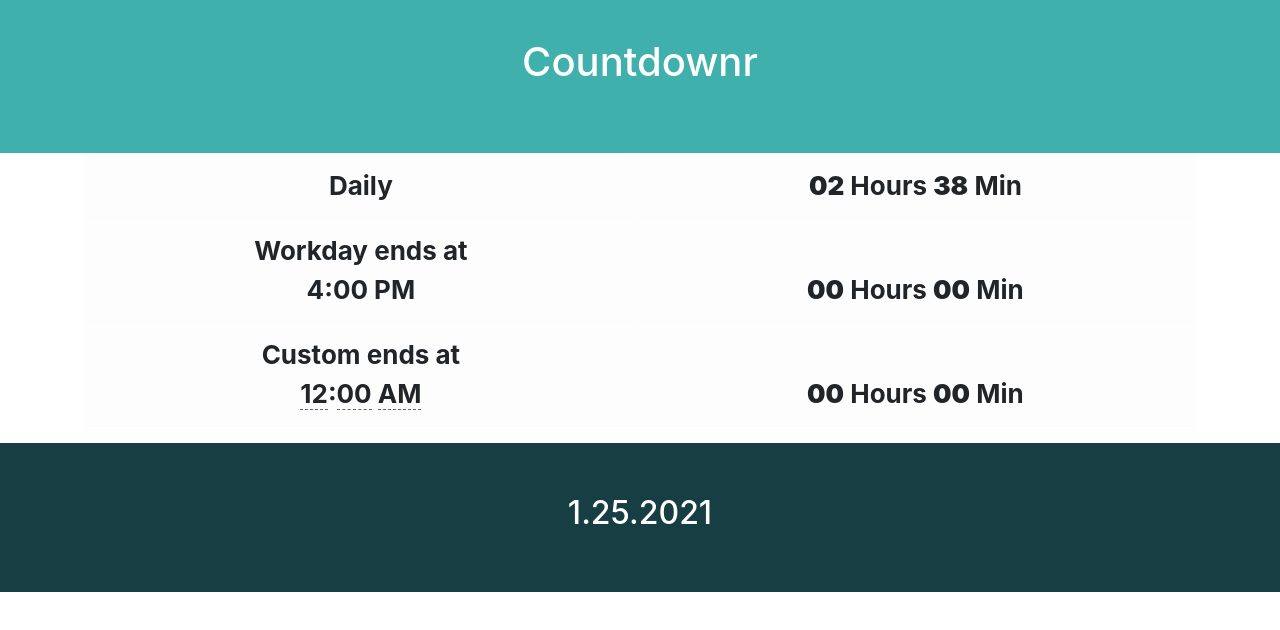
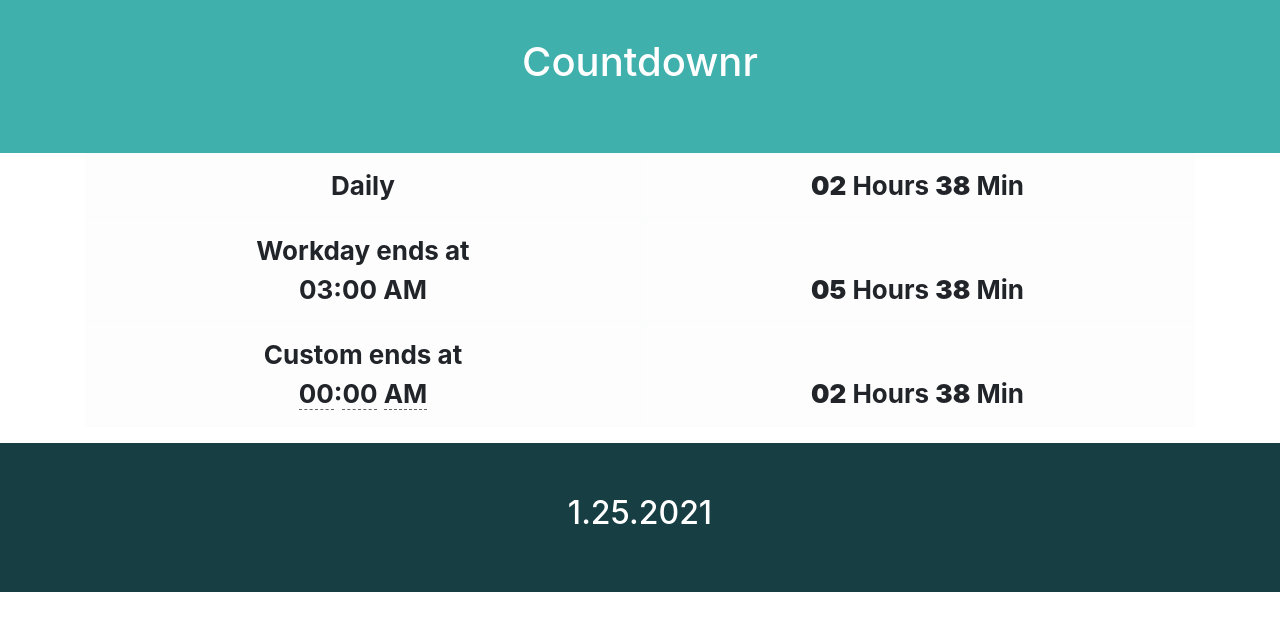
Before and after one commit to derekwolters/cntdwnr, a React (Create React App) app: page /dashboard in a window 1280 px wide. Shown: the top 630 px of the page. Built offline with nearby package versions, Linux system fonts and the light colour scheme.

Commit message:
add ability to update custom timer

```diff
--- a/src/dashboard/Dashboard.js
+++ b/src/dashboard/Dashboard.js
@@ -8,10 +8,10 @@ export const DashboardPage = (props) => {
     const year = (currentDate.getFullYear());
     const month = (currentDate.getMonth() < 10 ? currentDate.getMonth()+'1' : currentDate.getMonth());
     const day = (currentDate.getDate());
-    const workdayEndHour = '16';
+    const workdayEndHour = '03';
     const workdayEndMinute = '00';
 
-    const [customDefaultHour, setCustomHour] = useState('12');
+    const [customDefaultHour, setCustomHour] = useState('00');
     const [customDefaultMinute, setCustomMinute] = useState('00');
     const [customDefaultPeriod, setCustomPeriod] = useState('AM');
 
@@ -39,7 +39,10 @@ export const DashboardPage = (props) => {
                             workdayEndHour -'12' + ':' + workdayEndMinute + ' PM'}
                         </th>
                         <th><Countdowner date=
-                            {`${year}-${month}-${day}T${workdayEndHour}:${workdayEndMinute}:00`}/></th>
+                            {workdayEndHour > currentDate.getHours ?
+                            `${year}-${month}-${day}T${workdayEndHour}:${workdayEndMinute}:00`:
+                            `${year}-${month}-${day+1}T${workdayEndHour}:${workdayEndMinute}:00`}/>
+                        </th>
                     </tr>
                 </thead>
                 <thead>
@@ -50,7 +53,9 @@ export const DashboardPage = (props) => {
                             <InlineEdit text={customDefaultPeriod} onSetText={text => setCustomPeriod(text)} />
                         </th>
                         <th><Countdowner date=
-                            {`${year}-${month}-${day}T${workdayEndHour}:${workdayEndMinute}:00`}/></th>
+                            {customDefaultHour > currentDate.getHours ?
+                                `${year}-${month}-${day}T${customDefaultHour}:${workdayEndMinute}:00`:
+                                `${year}-${month}-${day+1}T${customDefaultHour}:${workdayEndMinute}:00`}/></th>
                     </tr>
                 </thead>
             </Table>
```
